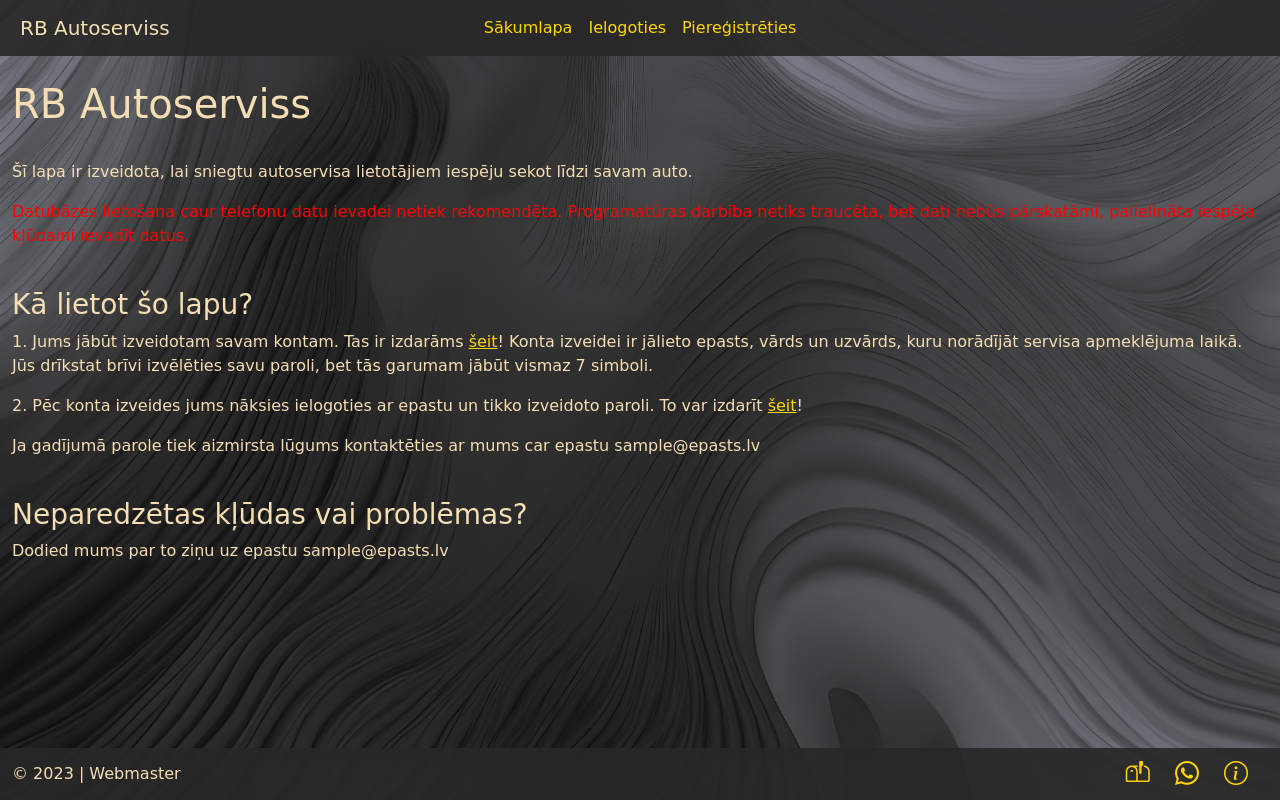
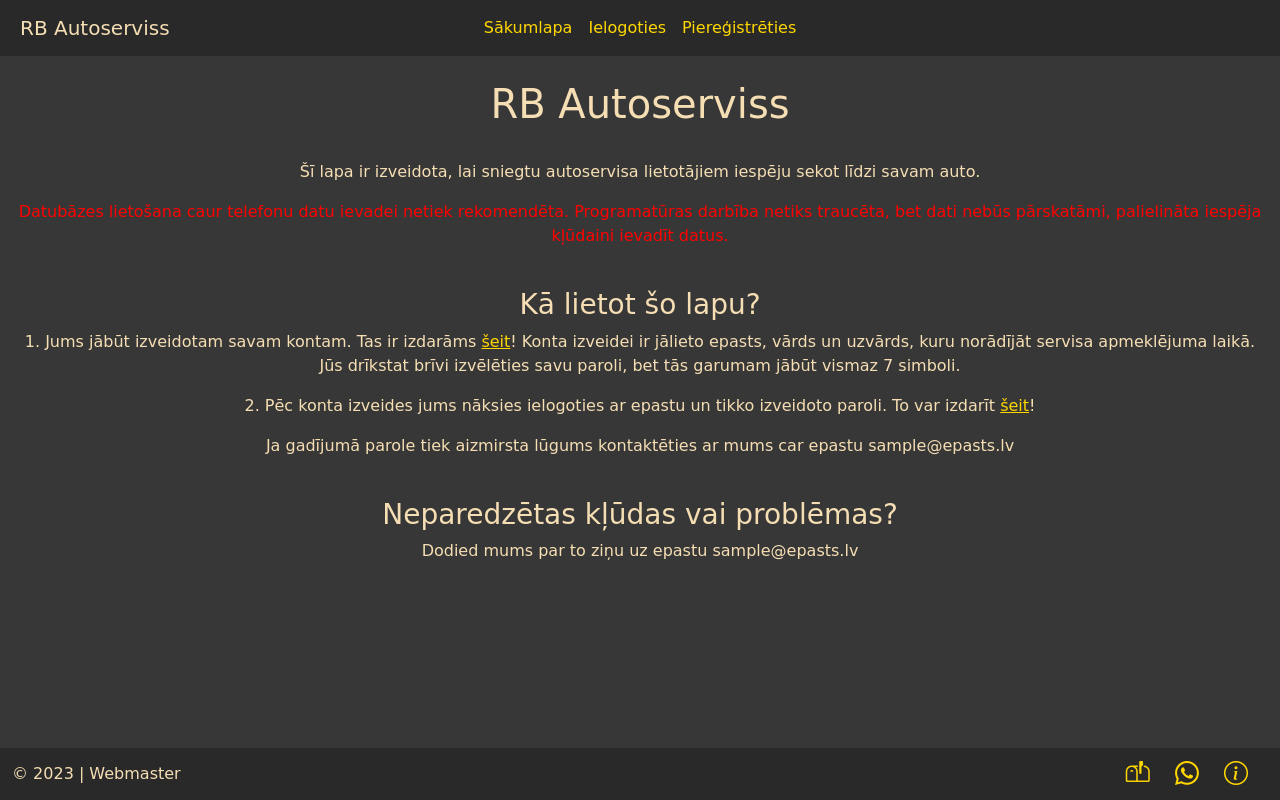
Before and after one commit to UnluckySteel21/projecta_darbs, a Flask app: page / in a window 1280 px wide. Run offline with Flask 3, Linux system fonts and the light colour scheme.

Commit message:
-v2.0 Probably final version

```diff
--- a/website/static/css/main_styles.css
+++ b/website/static/css/main_styles.css
@@ -1,7 +1,6 @@
 body {
-    background-color: lightgray;
+    background-color: rgb(56, 55, 55);
     font-family: cursive;
-    background-image: url('../images/background.png');
     background-repeat: no-repeat;
     background-attachment: fixed;
     background-size: cover;
--- a/website/templates/home.html
+++ b/website/templates/home.html
@@ -8,7 +8,7 @@ Sākumlapa
 {% endblock %}
 
 {% block main_content %}
-<div>
+<div class="text-center">
     <br>
     <h1>RB Autoserviss</h1>
     <br>
--- a/website/templates/layout.html
+++ b/website/templates/layout.html
@@ -65,12 +65,12 @@
                 {% if messages %}
                     {% for category, message in messages %}
                             {% if category == 'error' %}
-                                <div class="alert alert-dismissable fade show" style="color: red; background-color: rgba(52, 39, 124, 0.911);">
+                                <div class="alert alert-dismissable fade show" style="color: rgb(123, 10, 10); background-color: rgba(139, 135, 52, 0.911);">
                                     {{ message }}
                                     <button type="button" class="btn-close" data-bs-dismiss="alert"><span aria-hidden="true"></span></button>
                                 </div>
                             {% else %}
-                                <div class="alert alert-dismissable fade show" style="background-color: rgba(52, 39, 124, 0.911); color: wheat;">
+                                <div class="alert alert-dismissable fade show" style="background-color: rgba(139, 135, 52, 0.911); color: wheat;">
                                     {{ message }}
                                     <button type="button" class="btn-close" data-bs-dismiss="alert"><span aria-hidden="true"></span></button>
                                 </div>
```
